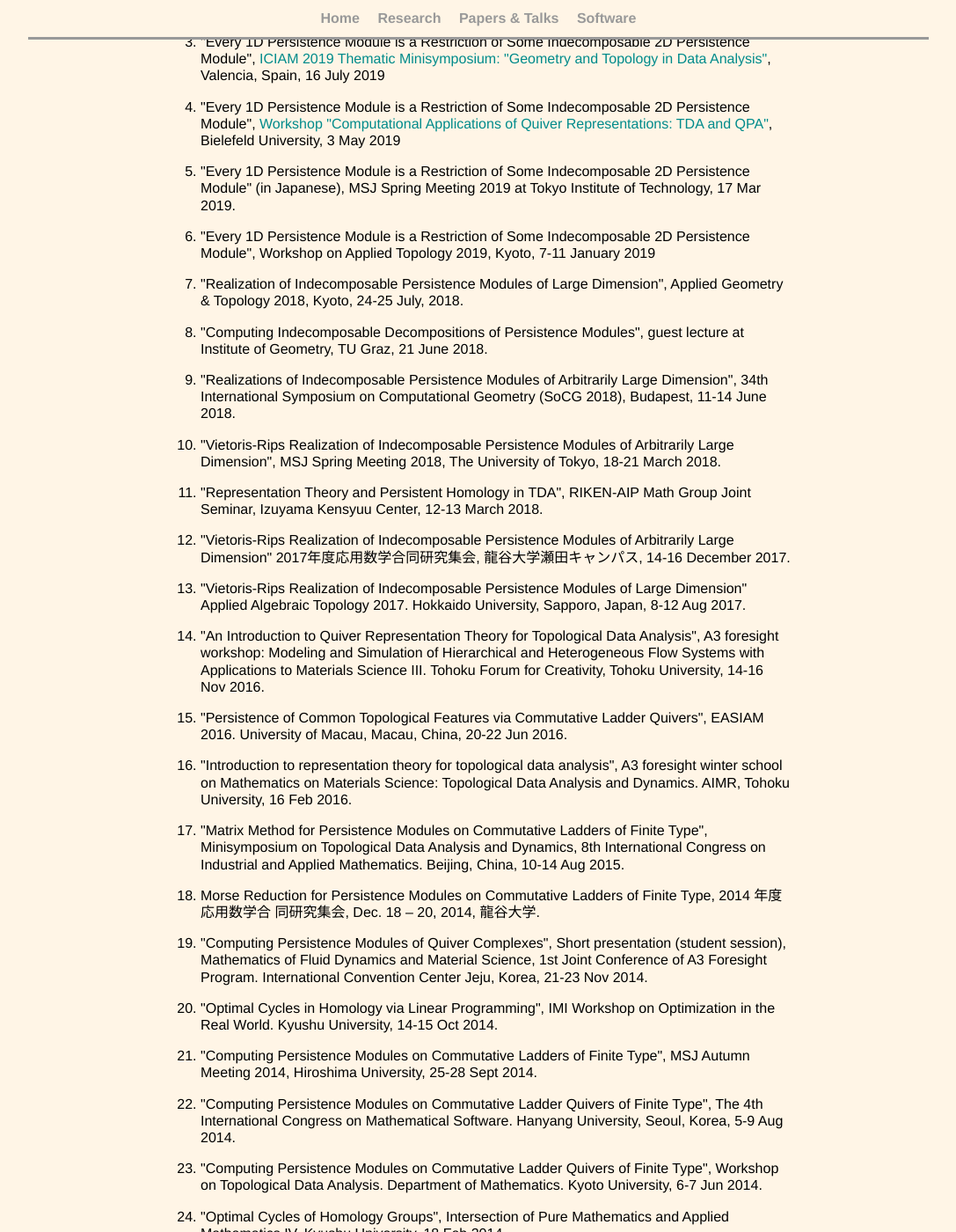
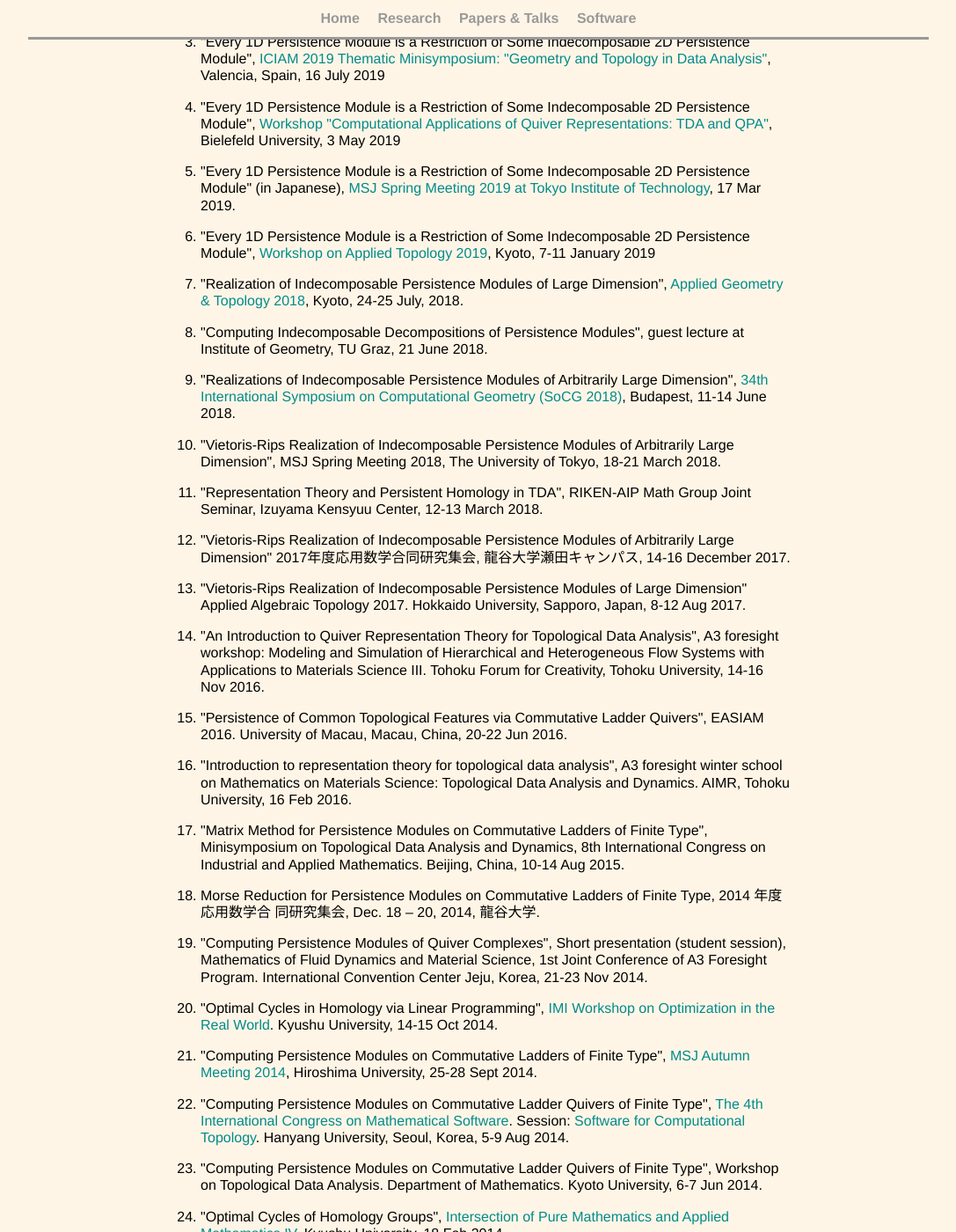
Before and after one commit to emerson-escolar/emerson-escolar.github.io, a Jekyll site: the page built from research_lists.html, in a window 1280 px wide and 1400 px high, scrolled down 1579 px. Shown: the whole window at 88% size, without its empty margins (96-1183 px from the left). Built offline with Jekyll 4.4.1, drawn with Linux system fonts in a browser that asks for light colours; some of the changed text lies outside the part shown.

Commit message:
add some links to talks

```diff
--- a/research_lists.html
+++ b/research_lists.html
@@ -229,18 +229,24 @@ title: Emer's Papers & Talks
     <li>
       "Every 1D Persistence Module is a Restriction
       of Some Indecomposable 2D Persistence Module" (in Japanese),
-      MSJ Spring Meeting 2019 at Tokyo Institute of Technology, 17 Mar 2019.
+      <a target="_blank" href="https://mathsoc.jp/en/meeting/titech19mar/">
+        MSJ Spring Meeting 2019 at Tokyo Institute of Technology</a>,
+      17 Mar 2019.
     </li>
 
     <li>
       "Every 1D Persistence Module is a Restriction
       of Some Indecomposable 2D Persistence Module",
-      Workshop on Applied Topology 2019, Kyoto, 7-11 January 2019
+      <a target="_blank" href="http://math.kyokyo-u.ac.jp/~yokoyama/WAT2019.html">
+        Workshop on Applied Topology 2019</a>,
+      Kyoto, 7-11 January 2019
     </li>
 
 		<li>
 			"Realization of Indecomposable Persistence Modules of Large Dimension",
-      Applied Geometry & Topology 2018, Kyoto, 24-25 July, 2018.
+      <a target="_blank" href="https://www.math.kyoto-u.ac.jp/~kishi/conference/agt2018.html">
+        Applied Geometry & Topology 2018</a>,
+      Kyoto, 24-25 July, 2018.
 		</li>
 
 		<li>
@@ -251,7 +257,8 @@ title: Emer's Papers & Talks
 		<li>
 			"Realizations of Indecomposable Persistence Modules
       of Arbitrarily Large Dimension",
-      34th International Symposium on Computational Geometry (SoCG 2018),
+      <a target="_blank" href="https://www.renyi.hu/conferences/socg18/">
+        34th International Symposium on Computational Geometry (SoCG 2018)</a>,
       Budapest, 11-14 June 2018.
     </li>
 
@@ -326,20 +333,25 @@ title: Emer's Papers & Talks
 
 		<li>
 			"Optimal Cycles in Homology via Linear Programming",
-      IMI Workshop on Optimization in the Real World.
+      <a target="_blank" href="https://imi.kyushu-u.ac.jp/lasm/opt2014/">
+        IMI Workshop on Optimization in the Real World</a>.
       Kyushu University, 14-15 Oct 2014.
 		</li>
 
 		<li>
 			"Computing Persistence Modules on Commutative Ladders of Finite Type",
-      MSJ Autumn Meeting 2014,
+      <a target="_blank" href="https://mathsoc.jp/meeting/hiroshima14sept/">
+        MSJ Autumn Meeting 2014</a>,
       Hiroshima University, 25-28 Sept 2014.
 		</li>
 
 		<li>
 			"Computing Persistence Modules
       on Commutative Ladder Quivers of Finite Type",
-      The 4th International Congress on Mathematical Software.
+      <a target="_blank" href="http://voronoi.hanyang.ac.kr/icms2014/">
+        The 4th International Congress on Mathematical Software</a>.
+      Session: <a target="_blank" href="http://www.icms2014.appliedtopology.org/">
+        Software for Computational Topology</a>.
       Hanyang University, Seoul, Korea, 5-9 Aug 2014.
 		</li>
 
@@ -352,7 +364,8 @@ title: Emer's Papers & Talks
 
 		<li>
 			"Optimal Cycles of Homology Groups",
-      Intersection of Pure Mathematics and Applied Mathematics IV.
+      <a target="_blank" href="http://www.comp.tmu.ac.jp/s-yokoyama/research/IPA/IPA4.html">
+        Intersection of Pure Mathematics and Applied Mathematics IV</a>.
       Kyushu University, 18 Feb 2014.
 		</li>
 
@@ -364,7 +377,8 @@ title: Emer's Papers & Talks
 
 		<li>
 			"Morse Reduction for Zigzag Complexes",
-      EASIAM-CIAM 2013.
+      <a target="_blank" href="http://www.math.itb.ac.id/~easiam2013/">
+        EASIAM-CIAM 2013</a>.
       Bandung, West Java, Indonesia, 18-20 Jun 2013.
 		</li>
 	</ol>
```
